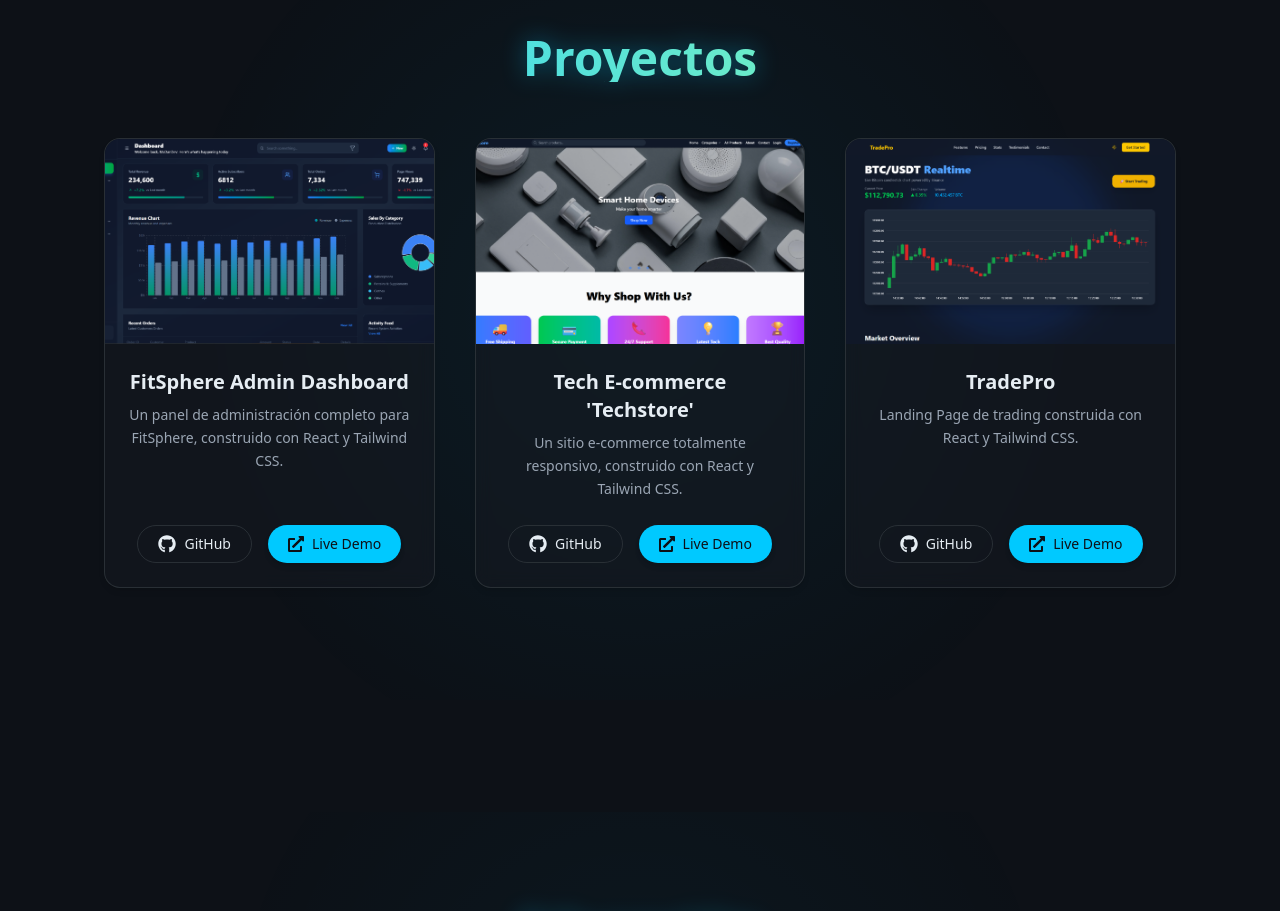
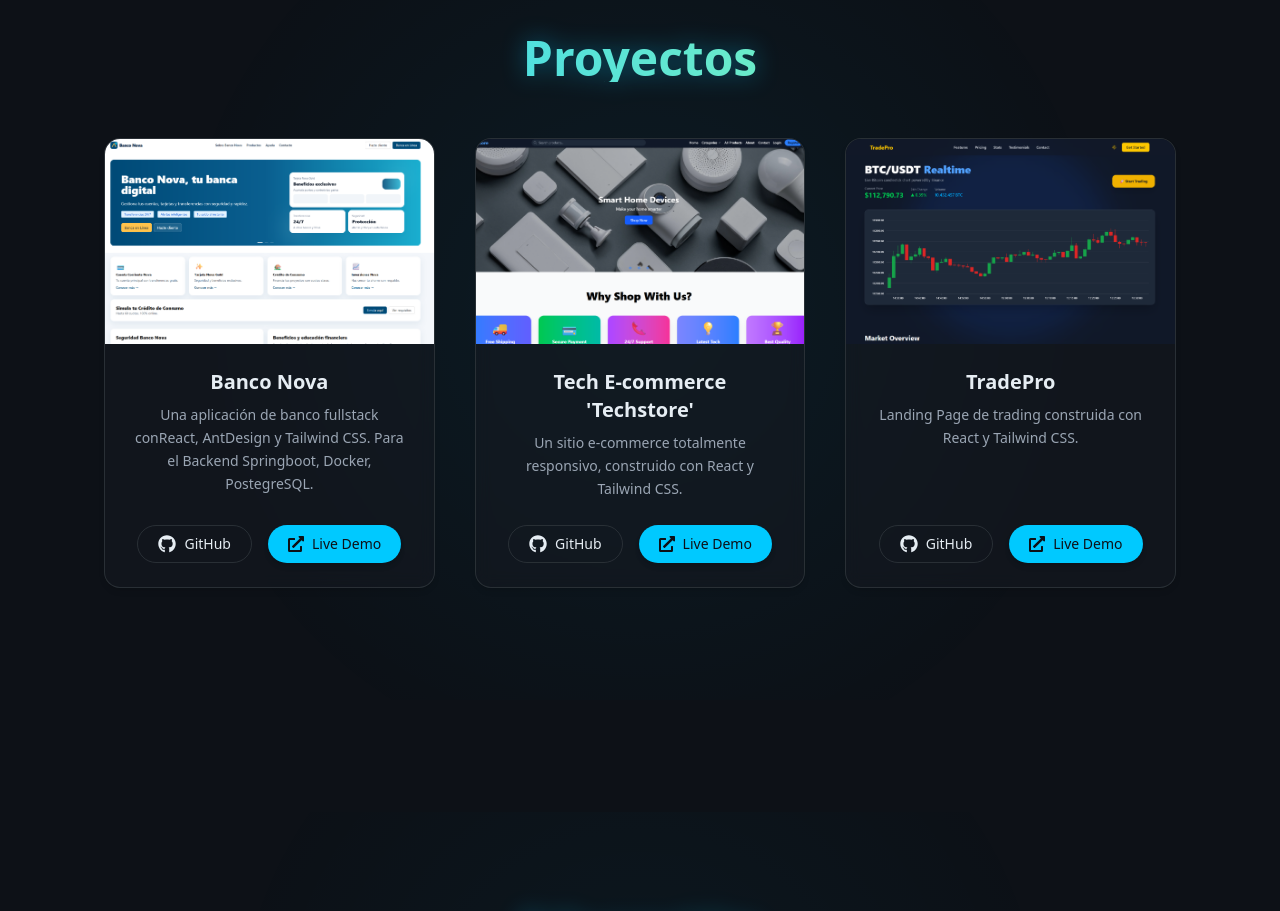
Before and after one commit to madandev02/myPortfolio, a React (Vite) app: page / in a window 1280 px wide. Shown: the part 3080-3991 px from the top of the page. Built offline with nearby package versions, Linux system fonts and the light colour scheme.

Commit message:
feat(projects): actualizar proyectos

```diff
--- a/src/data/projects.js
+++ b/src/data/projects.js
@@ -1,11 +1,11 @@
 const projects = [
   {
-    title: "FitSphere Admin Dashboard",
+    title: "Banco Nova",
     description:
-      "Un panel de administración completo para FitSphere, construido con React y Tailwind CSS.",
-    link: "https://github.com/madandev02/fitSphere-admindashboard",
-    demo: "https://fit-sphere-admindashboard.vercel.app/",
-    image: "/images/admindashboard.png", // screenshot placeholder
+      "Una aplicación de banco fullstack conReact, AntDesign y Tailwind CSS. Para el Backend Springboot, Docker, PostegreSQL.",
+    link: "https://github.com/madandev02/banco-nova",
+    demo: "https://banco-nova.netlify.app/",
+    image: "/images/banco-nova.png", // screenshot placeholder
   },
   {
     title: "Tech E-commerce 'Techstore'",
```
Also changed, not shown: public/images/admindashboard.png (deleted), public/images/banco-nova.png (added).
